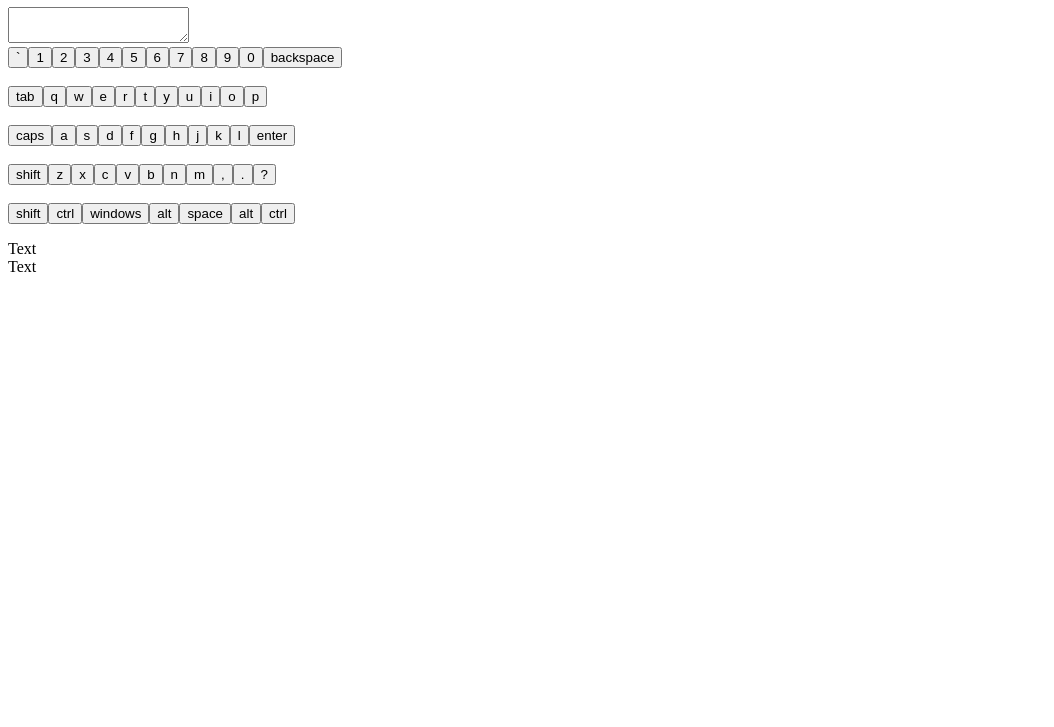
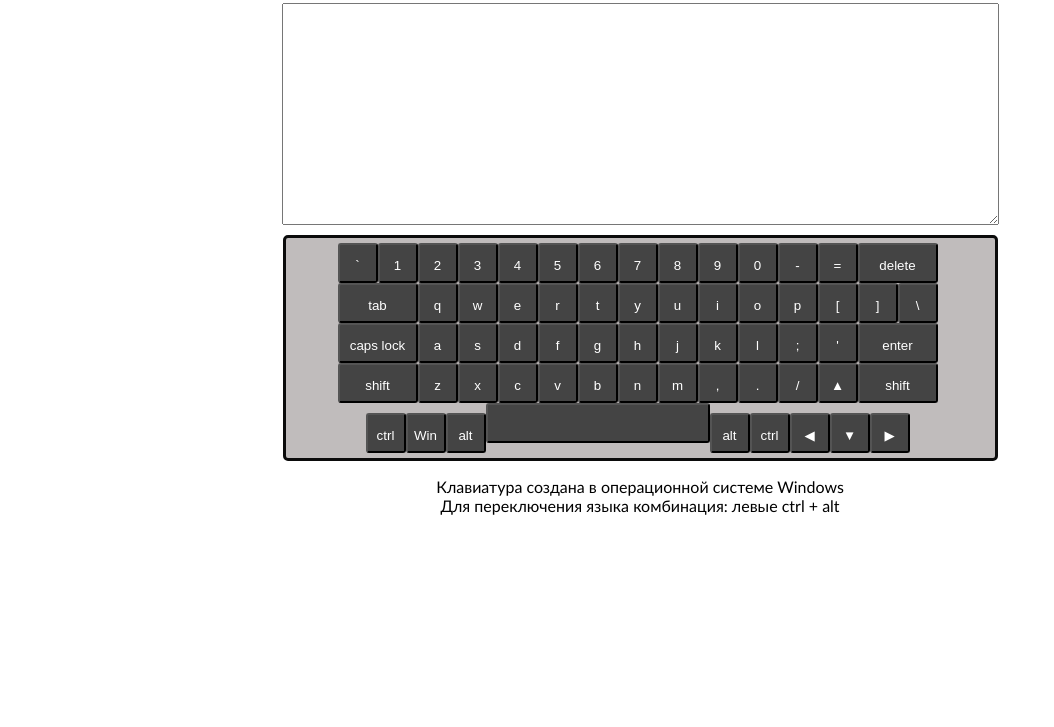
Before and after one commit to xFedSix/virtual-keyboard, a website: page index.html in a window 1280 px wide. Shown: the part 73-800 px from the top of the page, without its empty margins (0-1054 px from the left). Drawn offline with Linux system fonts and the light colour scheme.

Commit message:
feat: edit keyboard, add button styles

```diff
--- a/index.html
+++ b/index.html
@@ -5,6 +5,7 @@
     <meta http-equiv="X-UA-Compatible" content="IE=edge" />
     <meta name="viewport" content="width=device-width, initial-scale=1.0" />
     <title>Document</title>
+    <link rel="stylesheet" href="style.css" />
   </head>
   <body>
     <script src="index.js"></script>
--- a/index.js
+++ b/index.js
@@ -4,79 +4,192 @@ function addMainElement() {
   let template = "";
   template += `<h1 class="title">Виртуальная клавиатура</h1>`;
   template += `<textarea class="textarea"></textarea>`;
-  template += `<div class="keyboard"></div>`;
-  template += `<p class="paragraf">Text<br />Text</p>`;
+  template += `<div class="keyboard" id="keyboard"></div>`;
+  template += `<p class="paragraf">Клавиатура создана в операционной системе Windows<br />Для переключения языка комбинация: левыe ctrl + alt</p>`;
   document.body.append(main);
   document.querySelector(".main").innerHTML = template;
 }
 addMainElement();
 
-const keyboard = [
-  "`",
-  "1",
-  "2",
-  "3",
-  "4",
-  "5",
-  "6",
-  "7",
-  "8",
-  "9",
-  "0",
-  "backspace",
-  "tab",
-  "q",
-  "w",
-  "e",
-  "r",
-  "t",
-  "y",
-  "u",
-  "i",
-  "o",
-  "p",
-  "caps",
-  "a",
-  "s",
-  "d",
-  "f",
-  "g",
-  "h",
-  "j",
-  "k",
-  "l",
-  "enter",
-  "shift",
-  "z",
-  "x",
-  "c",
-  "v",
-  "b",
-  "n",
-  "m",
-  ",",
-  ".",
-  "?",
-  "shift",
-  "ctrl",
-  "windows",
-  "alt",
-  "space",
-  "alt",
-  "ctrl",
-];
+const englishKeys = {
+  Backquote: ["`", "~"],
+  Digit1: ["1", "!"],
+  Digit2: ["2", "@"],
+  Digit3: ["3", "#"],
+  Digit4: ["4", "$"],
+  Digit5: ["5", "%"],
+  Digit6: ["6", "^"],
+  Digit7: ["7", "&"],
+  Digit8: ["8", "*"],
+  Digit9: ["9", "("],
+  Digit0: ["0", ")"],
+  Minus: ["-", "_"],
+  Equal: ["=", "+"],
+  Backspace: ["delete", "delete"],
+  Tab: ["tab", "tab"],
+  KeyQ: ["q", "Q"],
+  KeyW: ["w", "W"],
+  KeyE: ["e", "E"],
+  KeyR: ["r", "R"],
+  KeyT: ["t", "T"],
+  KeyY: ["y", "Y"],
+  KeyU: ["u", "U"],
+  KeyI: ["i", "I"],
+  KeyO: ["o", "O"],
+  KeyP: ["p", "P"],
+  BracketLeft: ["[", "{"],
+  BracketRight: ["]", "}"],
+  Backslash: ["\\", "|"],
+  CapsLock: ["caps lock", "caps lock"],
+  KeyA: ["a", "A"],
+  KeyS: ["s", "S"],
+  KeyD: ["d", "D"],
+  KeyF: ["f", "F"],
+  KeyG: ["g", "G"],
+  KeyH: ["h", "H"],
+  KeyJ: ["j", "J"],
+  KeyK: ["k", "K"],
+  KeyL: ["l", "L"],
+  Semicolon: [";", ":"],
+  Quote: ["'", '"'],
+  Enter: ["enter", "enter"],
+  ShiftLeft: ["shift", "shift"],
+  KeyZ: ["z", "Z"],
+  KeyX: ["x", "X"],
+  KeyC: ["c", "C"],
+  KeyV: ["v", "V"],
+  KeyB: ["b", "B"],
+  KeyN: ["n", "N"],
+  KeyM: ["m", "M"],
+  Comma: [",", "<"],
+  Period: [".", ">"],
+  Slash: ["/", "?"],
+  ArrowUp: "▲",
+  ShiftRight: ["shift", "shift"],
+  ControlLeft: ["ctrl", "ctrl"],
+  META: ["Win", "Win"],
+  AltLeft: ["alt", "alt"],
+  Space: [" ", " "],
+  AltRight: ["alt", "alt"],
+  ControlRight: ["ctrl", "ctrl"],
+  ArrowLeft: "◀",
+  ArrowDown: "▼",
+  ArrowRight: "▶",
+};
+
+const russianKeys = {
+  Backquote: ["ё", "Ё"],
+  Digit1: ["1", "!"],
+  Digit2: ["2", '"'],
+  Digit3: ["3", "№"],
+  Digit4: ["4", ";"],
+  Digit5: ["5", "%"],
+  Digit6: ["6", ":"],
+  Digit7: ["7", "?"],
+  Digit8: ["8", "*"],
+  Digit9: ["9", "("],
+  Digit0: ["0", ")"],
+  Minus: ["-", "_"],
+  Equal: ["=", "+"],
+  Backspace: ["delete", "delete"],
+  Tab: ["tab", "tab"],
+  KeyQ: ["й", "Й"],
+  KeyW: ["ц", "Ц"],
+  KeyE: ["у", "У"],
+  KeyR: ["к", "К"],
+  KeyT: ["е", "Е"],
+  KeyY: ["н", "Н"],
+  KeyU: ["г", "Г"],
+  KeyI: ["ш", "Ш"],
+  KeyO: ["щ", "Щ"],
+  KeyP: ["з", "З"],
+  BracketLeft: ["х", "Х"],
+  BracketRight: ["ъ", "Ъ"],
+  Backslash: ["/", "|"],
+  CapsLock: ["caps lock", "caps lock"],
+  KeyA: ["ф", "ф"],
+  KeyS: ["ы", "Ы"],
+  KeyD: ["в", "В"],
+  KeyF: ["а", "А"],
+  KeyG: ["п", "П"],
+  KeyH: ["р", "Р"],
+  KeyJ: ["о", "О"],
+  KeyK: ["л", "Л"],
+  KeyL: ["д", "Д"],
+  Semicolon: ["ж", "Ж"],
+  Quote: ["э", "Э"],
+  Enter: ["enter", "enter"],
+  ShiftLeft: "shift",
+  KeyZ: ["я", "Я"],
+  KeyX: ["ч", "Ч"],
+  KeyC: ["с", "С"],
+  KeyV: ["м", "М"],
+  KeyB: ["и", "И"],
+  KeyN: ["т", "Т"],
+  KeyM: ["ь", "Ь"],
+  Comma: ["б", "Б"],
+  Period: ["ю", "Ю"],
+  Slash: [".", ","],
+  ArrowUp: "▲",
+  ShiftRight: ["shift", "shift"],
+  ControlLeft: ["ctrl", "ctrl"],
+  META: ["Win", "Win"],
+  AltLeft: ["alt", "alt"],
+  Space: [" ", " "],
+  AltRight: ["alt", "alt"],
+  ControlRight: ["ctrl", "ctrl"],
+  ArrowLeft: "◀",
+  ArrowDown: "▼",
+  ArrowRight: "▶",
+};
+
+let keys = englishKeys;
 function addKeys() {
-  const addKeys = document.createDocumentFragment();
+  let keyCodes = Object.keys(keys);
   let keyOut = "";
-  for (let i = 0; i < keyboard.length; i++) {
-    if (i == 12 || i == 23 || i == 34 || i == 45) {
-      keyOut += `<br></br>`;
+  keyCodes.forEach((i) => {
+    itemIndex = keyCodes.indexOf(i);
+    if (
+      itemIndex == 14 ||
+      itemIndex == 28 ||
+      itemIndex == 41 ||
+      itemIndex == 54
+    ) {
+      keyOut += `<br>`;
     }
-    keyOut +=
-      `<button type="button" class="keyboard__key">` +
-      keyboard[i] +
-      `</button>`;
+    if (keys[i][0].match(/delete|tab|CapsLock|enter|shift| /)) {
+      keyOut +=
+        `<button type="button" class="keyboard__key keyboard__key_wide" id = "${i}" data="${i}">` +
+        keys[i][0] +
+        `</button>`;
+    } else {
+      keyOut +=
+        `<button type="button" class="keyboard__key" data="${i}">` +
+        keys[i][0] +
+        `</button>`;
+    }
     document.querySelector(".keyboard").innerHTML = keyOut;
-  }
+  });
 }
 addKeys();
+let keyValue = document.querySelectorAll(".keyboard__key");
+let textArea = document.querySelector(".textarea");
+keyValue.forEach((element) => {
+  element.onclick = () => {
+    textArea.textContent += element.textContent;
+  };
+});
+
+const keysHandler = (e) => {
+  textArea.textContent += e.key;
+  document
+    .querySelector(".keyboard__key[data=" + e.code + "]")
+    .classList.add("active");
+};
+window.addEventListener("keydown", keysHandler);
+window.addEventListener("keyup", removeClass);
+function removeClass() {
+  keyValue.forEach((e) => {
+    e.classList.remove("active");
+  });
+}
--- a/style.css
+++ b/style.css
@@ -0,0 +1,58 @@
+.main {
+    margin: 0 auto;
+    font-family: 'Trebuchet MS', 'Lucida Sans Unicode', 'Lucida Grande', 'Lucida Sans', Arial, sans-serif;
+    margin: 10px auto;
+    text-align: center;
+}
+
+.title {
+    font-size: 30px;
+    color: rgba(88, 150, 231, 0.8);
+}
+.textarea {
+    display: block;
+    width: 695px;
+    height: 200px;
+    margin: 10px auto 10px;
+    padding: 10px;
+    font-size: 18px;
+    color: #444444
+}
+.keyboard {
+    width: 704px;
+    margin: 0 auto;
+    padding: 5px;
+    padding-left: 0;
+    background: #c0bcbc;
+    border: 3px solid #0b0b0b;
+    border-radius: 5px
+}
+.keyboard__key {
+    width: 40px;
+    height: 40px;
+    font-weight: 500;
+    line-height: 40px;
+    text-align: center;
+    color: #ffffff;
+    background: #444444;
+    border-radius: 3px;
+    cursor: pointer;
+    user-select: none;
+    transition: border-radius 0.3s, background-color 0.3s
+}
+
+.keyboard__key:hover {
+    background: #ea2d27
+}
+.active {
+    border-radius: 30px;
+    transition: border-radius .01s, background-color .2s;
+    background: pink;
+}
+.keyboard__key_wide {
+    width: 80px;
+}
+#Space {
+    max-width: 224px;
+    width: 100%;
+}
```
